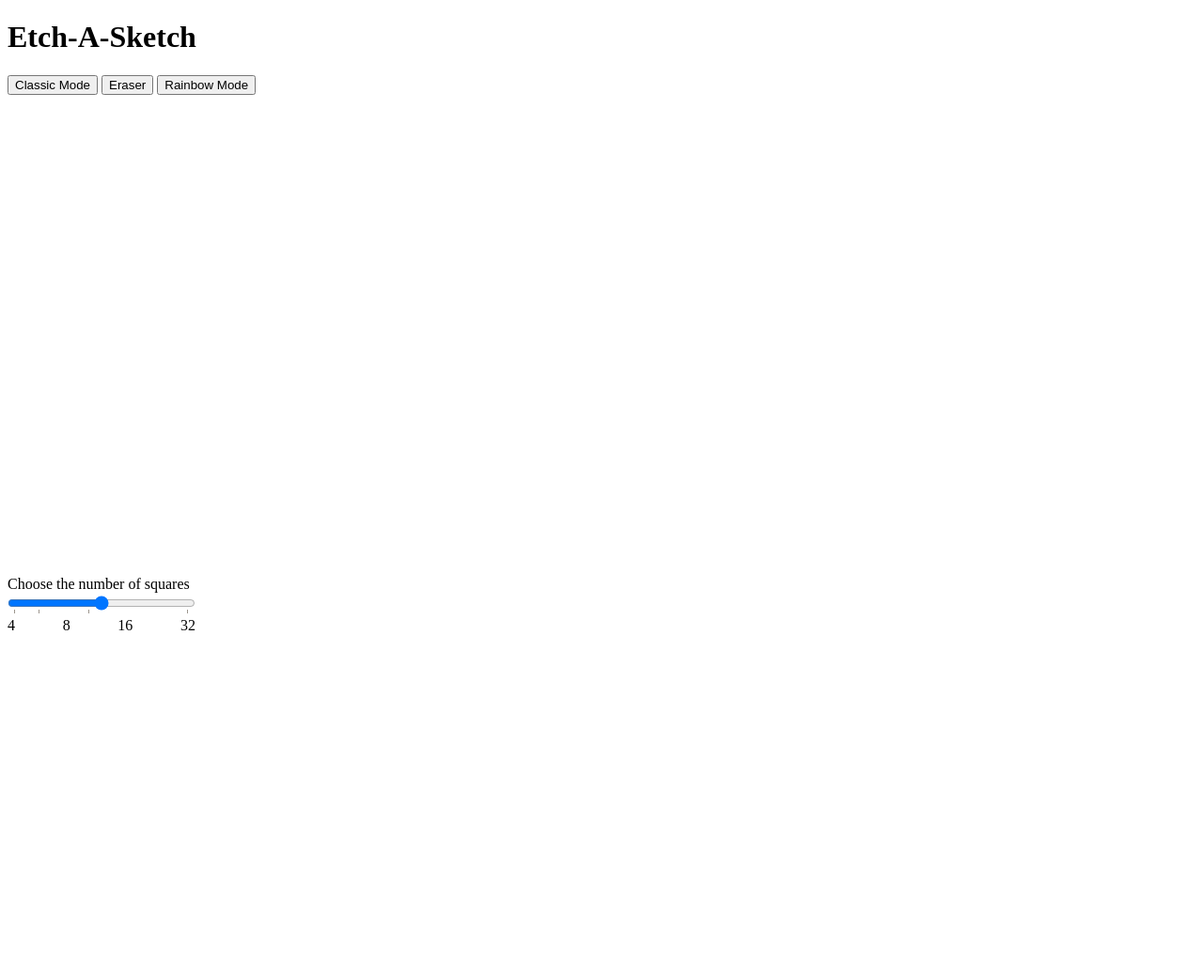
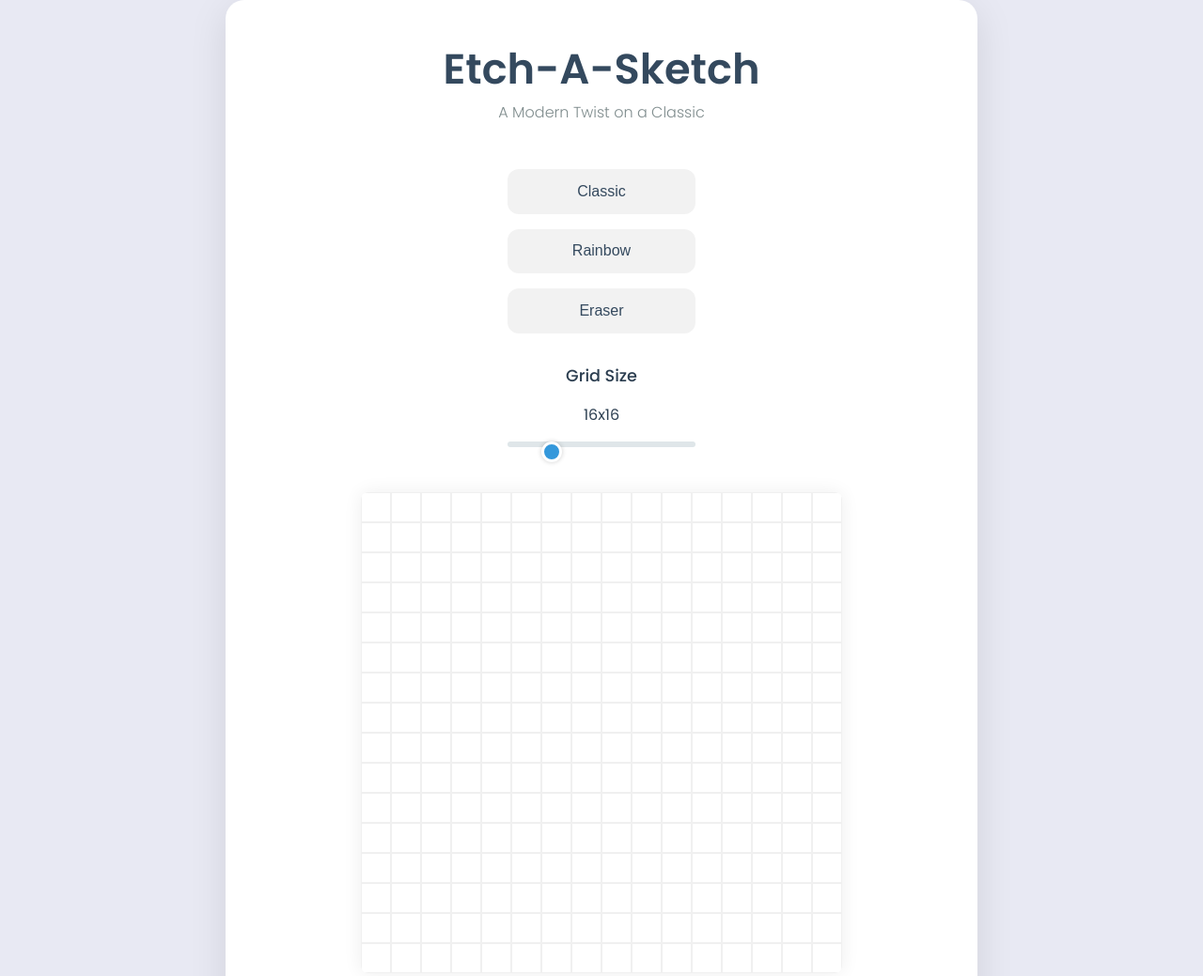
Before and after one commit to Tuchdov/odin-sketch, a plain HTML site: page index.html in a window 1280 px wide. Shown: the top 1039 px of the page at 94% size. Before the commit the page ends 800 px from the top, so only its background shows below. Drawn offline with Linux system fonts and the light colour scheme.

Commit message:
Add modern style

```diff
--- a/index.html
+++ b/index.html
@@ -3,25 +3,48 @@
 <head>
     <meta charset="UTF-8">
     <meta name="viewport" content="width=device-width, initial-scale=1.0">
-    <title>Etch A sketch</title>
-    <link rel="stylesheet" href="styles.css">
+    <title>Etch A Sketch | Modern Edition</title>
+    <link rel="stylesheet" href="style-ai.css">
     <script src="script.js" defer></script>
 </head>
 <body>
-    <header>
-      <H1>Etch-A-Sketch</H1>
-    </header>
-    <button type="button" id = "classic">Classic Mode</button>
-    <button type="button" id = "eraser">Eraser</button>
-    <button type="button" id = "rainbow">Rainbow Mode</button>
-    <div class = "container"></div>
-    <label for="slider">Choose the number of squares</label><br />
-    <input id ="slider" name = "slider" type="range" min="4" max="32" list ="markers" />
-    <datalist id= "markers">
-        <option value="4" label = "4"></option>
-        <option value="8" label = "8"></option>
-        <option value="16" label = "16"></option>
-        <option value="32" label = "32"></option>
-    </datalist>
+
+    <main class="app-container">
+        <header>
+            <h1>Etch-A-Sketch</h1>
+            <p>A Modern Twist on a Classic</p>
+        </header>
+
+        <div class="main-content">
+            <div class="controls-panel">
+                <div class="mode-buttons">
+                    <button type="button" id="classic" class="btn">Classic</button>
+                    <button type="button" id="rainbow" class="btn">Rainbow</button>
+                    <button type="button" id="eraser" class="btn">Eraser</button>
+                </div>
+                <div class="slider-container">
+                    <label for="slider">Grid Size</label>
+                    <div class="slider-label">
+                        <span id="slider-value">16x16</span>
+                    </div>
+                    <input id="slider" name="slider" type="range" min="4" max="64" value="16" list="markers" />
+                    <datalist id="markers">
+                        <option value="4" label="4x4"></option>
+                        <option value="8" label="8x8"></option>
+                        <option value="16" label="16x16"></option>
+                        <option value="32" label="32x32"></option>
+                        <option value="64" label="64x64"></option>
+                    </datalist>
+                </div>
+            </div>
+
+            <div class="container"></div>
+        </div>
+
+        <footer>
+            <p>Made by Dov Tuch</p>
+        </footer>
+    </main>
+
 </body>
 </html>
--- a/script.js
+++ b/script.js
@@ -2,12 +2,15 @@
 
 const container = document.querySelector('.container');
 const slider = document.querySelector('#slider');
-// create a nested loop to fit the slider
+const sliderValueDisplay = document.querySelector('#slider-value');
+
+
 
 let row = document.createElement('div');
 let col = document.createElement('div');
 
 
+// Buttons and mode setup
 let btnClassic = document.querySelector('#classic');
 let btnEraser = document.querySelector('#eraser');
 let btnRainbow = document.querySelector('#rainbow')
@@ -35,23 +38,23 @@ const createGrid = () => {
             square.style.height = boxSize + 'px';
             square.style.boxSizing = 'border-box';
             square.style.border = 'solid black';
-            square.addEventListener('mouseover',()=>{
+            square.addEventListener('mouseovers',()=>{
                 switch(currentMode) {
                     case 'classic':
-                        square.style.backgroundColor = 'DimGrey';
+                        square.style.backgroundColor = '#34495e';
                         break;
                     case 'erase':
                         square.style.backgroundColor = 'White';
                         break;
                     case 'rainbow':
-                        let rVal =  Math.floor(Math.random() * 256);
-                        let gVal =  Math.floor(Math.random() * 256);
-                        let bVal =  Math.floor(Math.random() * 256);
-                        const randomColor = `rgb(${rVal}, ${gVal}, ${bVal})`;
+                        let r =  Math.floor(Math.random() * 256);
+                        let g =  Math.floor(Math.random() * 256);
+                        let b =  Math.floor(Math.random() * 256);
+                        const randomColor = `rgb(${r}, ${g}, ${b})`;
                         square.style.backgroundColor = `${randomColor}`;
                         break;
                     default:
-                        square.style.backgroundColor = 'DimGrey';
+                        square.style.backgroundColor = '#34495e';
             }
     })
 
@@ -69,4 +72,21 @@ const handleSliderChange = () => {
     createGrid();
 }
 
+// ADDED: Updates the 'NxN' text display in real-time
+const updateSliderDisplay = () => {
+    sliderValueDisplay.textContent = `${slider.value}x${slider.value}`;
+};
+
+
+// 'input' fires continuously as the user drags the slider
+slider.addEventListener('input', updateSliderDisplay);
+
+// 'change' fires only when the user releases the slider
 slider.addEventListener('change', handleSliderChange);
+
+// --- Initial Setup on Page Load ---
+// Ensures the grid and text are correct when the page first loads
+document.addEventListener('DOMContentLoaded', () => {
+    updateSliderDisplay();
+    createGrid();
+});
--- /dev/null
+++ b/style-ai.css
@@ -0,0 +1,179 @@
+/* Google Fonts Import for a Modern Look */
+@import url('https://fonts.googleapis.com/css2?family=Poppins:wght@300;400;500;600&display=swap');
+
+/* --- General Resets and Body Styling --- */
+* {
+    margin: 0;
+    padding: 0;
+    box-sizing: border-box;
+}
+
+body {
+    font-family: 'Poppins', sans-serif;
+    display: flex;
+    justify-content: center;
+    align-items: center;
+    min-height: 100vh;
+    background-color: #e8e9f3; /* A soft, modern background */
+    color: #2c3e50;
+}
+
+/* --- Main App Container --- */
+.app-container {
+    display: flex;
+    flex-direction: column;
+    align-items: center;
+    gap: 2rem;
+    background-color: #ffffff;
+    padding: 2.5rem;
+    border-radius: 20px;
+    box-shadow: 0 10px 40px rgba(0, 0, 0, 0.1);
+    width: 90%;
+    max-width: 800px;
+}
+
+/* --- Header --- */
+header {
+    text-align: center;
+    margin-bottom: 1rem;
+}
+
+header h1 {
+    font-size: 2.8rem;
+    font-weight: 600;
+    color: #34495e;
+}
+
+header p {
+    color: #7f8c8d;
+    font-weight: 300;
+}
+
+/* --- Main Content Layout --- */
+.main-content {
+    display: flex;
+    justify-content: center;
+    align-items: center;
+    gap: 3rem;
+    width: 100%;
+    flex-wrap: wrap; /* Allows controls to stack on smaller screens */
+}
+
+/* --- Controls Panel --- */
+.controls-panel {
+    display: flex;
+    flex-direction: column;
+    gap: 2rem;
+    align-items: center;
+}
+
+.mode-buttons {
+    display: flex;
+    flex-direction: column; /* Stack buttons vertically */
+    gap: 1rem;
+    width: 200px;
+}
+
+.btn {
+    padding: 0.8rem 1.5rem;
+    border: 2px solid transparent;
+    border-radius: 12px;
+    background-color: #f2f2f2;
+    color: #34495e;
+    font-size: 1rem;
+    font-weight: 500;
+    cursor: pointer;
+    transition: all 0.3s ease;
+    text-align: center;
+}
+
+.btn:hover {
+    transform: translateY(-3px);
+    box-shadow: 0 4px 15px rgba(0, 0, 0, 0.08);
+}
+
+/* Style for when a button is clicked (you can add a class with JS) */
+.btn:focus {
+    border-color: #3498db;
+    background-color: #eaf4fb;
+}
+
+/* --- Slider Styling --- */
+.slider-container {
+    display: flex;
+    flex-direction: column;
+    align-items: center;
+    gap: 1rem;
+}
+
+label[for="slider"] {
+    font-weight: 500;
+    font-size: 1.1rem;
+}
+
+input[type="range"] {
+  -webkit-appearance: none;
+  appearance: none;
+  width: 200px;
+  height: 6px;
+  background: #dfe6e9;
+  border-radius: 5px;
+  outline: none;
+  cursor: pointer;
+}
+
+/* Slider Thumb */
+input[type="range"]::-webkit-slider-thumb {
+  -webkit-appearance: none;
+  appearance: none;
+  width: 22px;
+  height: 22px;
+  background: #3498db;
+  border-radius: 50%;
+  border: 3px solid white;
+  box-shadow: 0 0 5px rgba(0,0,0,0.2);
+  transition: background 0.2s ease;
+}
+
+input[type="range"]::-moz-range-thumb {
+  width: 22px;
+  height: 22px;
+  background: #3498db;
+  border-radius: 50%;
+  border: 3px solid white;
+  box-shadow: 0 0 5px rgba(0,0,0,0.2);
+}
+
+/* --- Grid Container --- */
+.container {
+  display: flex;
+  flex-wrap: wrap;
+  width: 512px;
+  height: 512px;
+  border-radius: 8px;
+  overflow: hidden; /* Ensures squares stay within the rounded corners */
+  box-shadow: 0 0 20px rgba(0,0,0,0.07);
+}
+
+/* --- Grid Squares (from your JS) --- */
+.square {
+    /* The border is set in your JS, which is great! */
+    /* Let's remove the default black to avoid a double border */
+    border: none !important;
+    /* We add a subtle inner border to define the grid */
+    box-shadow: inset 0 0 0 1px #f0f0f0;
+}
+
+
+/* --- Footer --- */
+footer {
+    margin-top: 1rem;
+    color: #95a5a6;
+    font-size: 0.9rem;
+    font-weight: 300;
+}
+
+/* --- Datalist (not visible, but for accessibility) --- */
+datalist {
+  display: none;
+}
```
